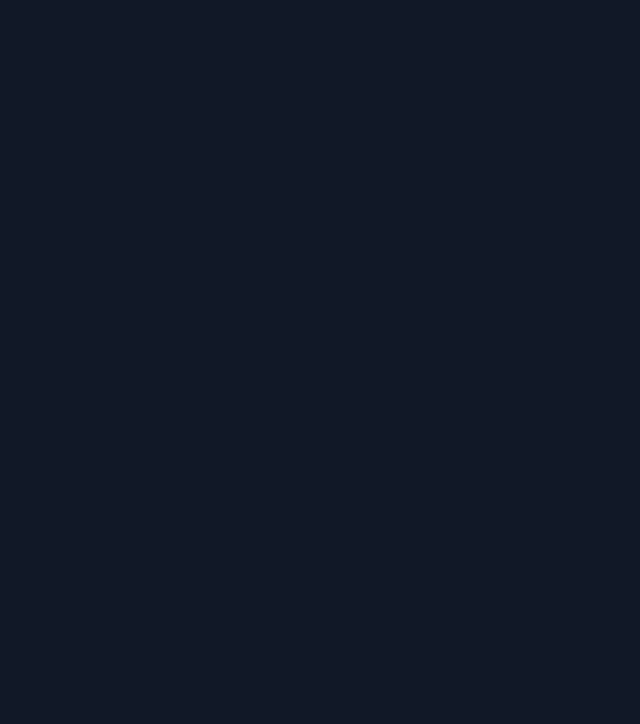
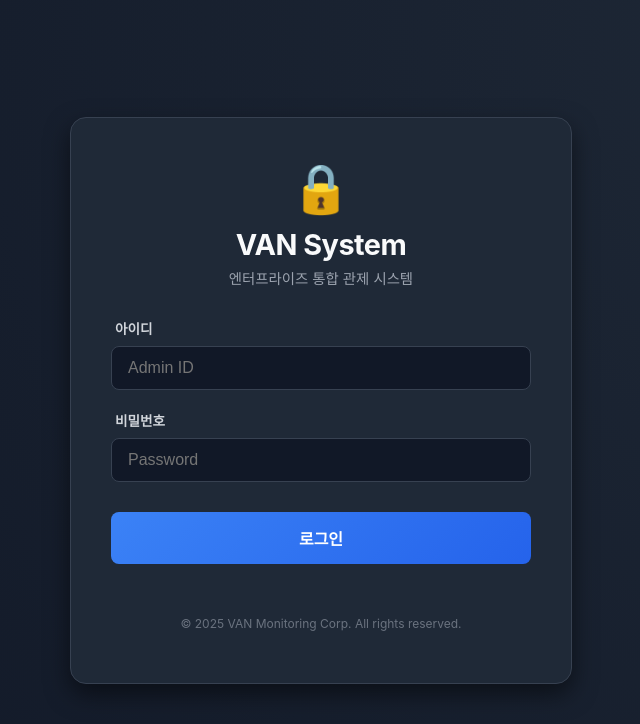
Before and after one commit to shbang0315/van-monitoring-system, a Vue app in the folder frontend-vue/: page /login in a window 1280 px wide. Before the commit this address had no page. Shown: the top 724 px of the page, without its empty margins (319-959 px from the left). Built offline with nearby package versions, Linux system fonts and the light colour scheme.

Commit message:
로그링 페이지 추가

```diff
--- a/frontend-vue/package.json
+++ b/frontend-vue/package.json
@@ -10,6 +10,7 @@
   },
   "dependencies": {
     "@stomp/stompjs": "^7.2.1",
+    "axios": "^1.13.2",
     "echarts": "^6.0.0",
     "vue": "^3.5.24",
     "vue-router": "^4.6.4"
--- a/frontend-vue/src/router/index.js
+++ b/frontend-vue/src/router/index.js
@@ -1,21 +1,34 @@
 import { createRouter, createWebHistory } from 'vue-router';
 import HomeView from '../views/HomeView.vue';
 import VanDashboard from '../views/VanDashboard.vue';
+import LoginView from '../views/LoginView.vue'; // 추가
 
 const router = createRouter({
   history: createWebHistory(import.meta.env.BASE_URL),
   routes: [
-    {
-      path: '/',
-      name: 'home',
-      component: HomeView
-    },
-    {
-      path: '/van',
-      name: 'van',
-      component: VanDashboard
-    }
+    { path: '/login', name: 'login', component: LoginView }, // 로그인 라우트 추가
+    { path: '/', name: 'home', component: HomeView },
+    { path: '/van', name: 'van', component: VanDashboard }
   ]
 });
 
+// [네비게이션 가드] 페이지 이동 전 검사
+router.beforeEach((to, from, next) => {
+  // 토큰이 있는지 확인
+  const isAuthenticated = localStorage.getItem('accessToken');
+
+  // 1. 로그인이 필요한 페이지인데 토큰이 없다면 -> 로그인 페이지로 팅겨냄
+  if (to.name !== 'login' && !isAuthenticated) {
+    next({ name: 'login' });
+  }
+  // 2. 이미 로그인했는데 로그인 페이지로 가려 하면 -> 메인으로 보냄
+  else if (to.name === 'login' && isAuthenticated) {
+    next({ name: 'home' });
+  }
+  // 3. 통과
+  else {
+    next();
+  }
+});
+
 export default router;
--- a/frontend-vue/src/views/HomeView.vue
+++ b/frontend-vue/src/views/HomeView.vue
@@ -4,6 +4,7 @@
       <header>
         <h1>🚀 VAN 시스템 통합 관제탑</h1>
         <p class="subtitle">실시간 트랜잭션 및 시스템 상태 모니터링</p>
+        <button @click="handleLogout" class="logout-btn">로그아웃</button>
       </header>
 
       <div class="menu-grid">
@@ -79,4 +80,25 @@ h1 { color: var(--text-primary); font-size: 2.5rem; font-weight: 800; margin-bot
 
 .arrow { position: absolute; right: 30px; font-size: 1.5rem; color: var(--text-muted); opacity: 0; transition: all 0.3s; }
 .disabled { opacity: 0.5; cursor: not-allowed; filter: grayscale(0.5); }
+
+.logout-btn {
+  position: absolute; top: 20px; right: 20px; /* 우상단 배치 */
+  background: transparent; border: 1px solid var(--border-color); color: var(--text-muted);
+  padding: 8px 16px; border-radius: 6px; cursor: pointer; font-size: 0.9rem;
+}
+.logout-btn:hover { border-color: var(--color-danger); color: var(--color-danger); }
 </style>
+
+<script setup>
+import { useRouter } from 'vue-router';
+
+const router = useRouter();
+
+const handleLogout = () => {
+  // 토큰 삭제
+  localStorage.removeItem('accessToken');
+  localStorage.removeItem('userId');
+  // 로그인 화면으로 이동
+  router.push('/login');
+};
+</script>
--- /dev/null
+++ b/frontend-vue/src/views/LoginView.vue
@@ -0,0 +1,187 @@
+<script setup>
+import { ref } from 'vue';
+import { useRouter } from 'vue-router';
+import axios from 'axios';
+
+const router = useRouter();
+
+// 입력 데이터
+const userId = ref('');
+const password = ref('');
+const isLoading = ref(false);
+const errorMessage = ref('');
+
+// 로그인 함수
+const handleLogin = async () => {
+  if (!userId.value || !password.value) {
+    errorMessage.value = '아이디와 비밀번호를 입력해주세요.';
+    return;
+  }
+
+  isLoading.value = true;
+  errorMessage.value = '';
+
+  try {
+    // 1. Gateway를 통해 Auth Service로 요청 (8000번 포트)
+    const response = await axios.post('http://localhost:8000/auth/login', {
+      userId: userId.value,
+      password: password.value
+    });
+
+    // 2. 토큰 저장 (Local Storage)
+    const token = response.data.accessToken;
+    localStorage.setItem('accessToken', token);
+    localStorage.setItem('userId', response.data.userId);
+
+    console.log('✅ 로그인 성공! 토큰 저장 완료.');
+
+    // 3. 메인 화면으로 이동
+    router.push('/');
+
+  } catch (error) {
+    console.error(error);
+    if (error.response && error.response.status === 401) {
+      errorMessage.value = '아이디 또는 비밀번호가 일치하지 않습니다.';
+    } else {
+      errorMessage.value = '서버 접속에 실패했습니다. 관리자에게 문의하세요.';
+    }
+  } finally {
+    isLoading.value = false;
+  }
+};
+</script>
+
+<template>
+  <div class="login-wrapper">
+    <div class="login-card">
+      <div class="brand-section">
+        <div class="logo-icon">🔒</div>
+        <h1>VAN System</h1>
+        <p class="subtitle">엔터프라이즈 통합 관제 시스템</p>
+      </div>
+
+      <form @submit.prevent="handleLogin" class="form-section">
+        <div class="input-group">
+          <label for="uid">아이디</label>
+          <input
+            id="uid"
+            type="text"
+            v-model="userId"
+            placeholder="Admin ID"
+            autocomplete="off"
+          />
+        </div>
+
+        <div class="input-group">
+          <label for="pwd">비밀번호</label>
+          <input
+            id="pwd"
+            type="password"
+            v-model="password"
+            placeholder="Password"
+          />
+        </div>
+
+        <div v-if="errorMessage" class="error-msg">
+          ⚠️ {{ errorMessage }}
+        </div>
+
+        <button type="submit" :disabled="isLoading" class="login-btn">
+          <span v-if="isLoading">로그인 중...</span>
+          <span v-else>로그인</span>
+        </button>
+      </form>
+
+      <div class="footer">
+        <p>© 2025 VAN Monitoring Corp. All rights reserved.</p>
+      </div>
+    </div>
+  </div>
+</template>
+
+<style scoped>
+/* 전체 화면 배경 */
+.login-wrapper {
+  height: 100vh;
+  display: flex;
+  justify-content: center;
+  align-items: center;
+  background: radial-gradient(circle at top right, #1f2937, #111827);
+  color: var(--text-primary);
+}
+
+/* 로그인 카드 디자인 */
+.login-card {
+  width: 100%;
+  max-width: 420px;
+  background-color: var(--bg-secondary);
+  padding: 40px;
+  border-radius: 16px;
+  box-shadow: 0 10px 25px rgba(0, 0, 0, 0.5);
+  border: 1px solid var(--border-color);
+  display: flex;
+  flex-direction: column;
+  gap: 30px;
+}
+
+/* 브랜드 로고 영역 */
+.brand-section { text-align: center; }
+.logo-icon { font-size: 3rem; margin-bottom: 10px; }
+h1 { margin: 0; font-size: 1.8rem; font-weight: 700; letter-spacing: -0.5px; color: var(--text-primary); }
+.subtitle { margin: 5px 0 0; color: var(--text-muted); font-size: 0.9rem; }
+
+/* 폼 영역 */
+.form-section { display: flex; flex-direction: column; gap: 20px; }
+
+.input-group { display: flex; flex-direction: column; gap: 8px; }
+.input-group label { font-size: 0.85rem; font-weight: 600; color: var(--text-secondary); margin-left: 4px; }
+.input-group input {
+  background-color: var(--bg-primary);
+  border: 1px solid var(--border-color);
+  color: var(--text-primary);
+  padding: 12px 16px;
+  border-radius: 8px;
+  font-size: 1rem;
+  outline: none;
+  transition: all 0.2s;
+}
+.input-group input:focus {
+  border-color: var(--color-info);
+  box-shadow: 0 0 0 3px rgba(59, 130, 246, 0.2); /* 파란색 글로우 */
+}
+
+/* 에러 메시지 */
+.error-msg {
+  background-color: rgba(239, 68, 68, 0.1);
+  color: var(--color-danger);
+  padding: 10px;
+  border-radius: 6px;
+  font-size: 0.85rem;
+  text-align: center;
+  border: 1px solid rgba(239, 68, 68, 0.2);
+}
+
+/* 로그인 버튼 */
+.login-btn {
+  background: linear-gradient(135deg, #3b82f6 0%, #2563eb 100%);
+  color: white;
+  border: none;
+  padding: 14px;
+  border-radius: 8px;
+  font-size: 1rem;
+  font-weight: 600;
+  cursor: pointer;
+  transition: transform 0.1s, box-shadow 0.2s;
+  margin-top: 10px;
+}
+.login-btn:hover {
+  transform: translateY(-2px);
+  box-shadow: 0 4px 12px rgba(37, 99, 235, 0.4);
+}
+.login-btn:active { transform: translateY(0); }
+.login-btn:disabled { opacity: 0.7; cursor: not-allowed; transform: none; }
+
+/* 푸터 */
+.footer { text-align: center; margin-top: 10px; }
+.footer p { font-size: 0.75rem; color: var(--text-muted); opacity: 0.6; }
+</style>
```
Also changed, not shown: 1 other file (tests, documents, lock files or other folders).
